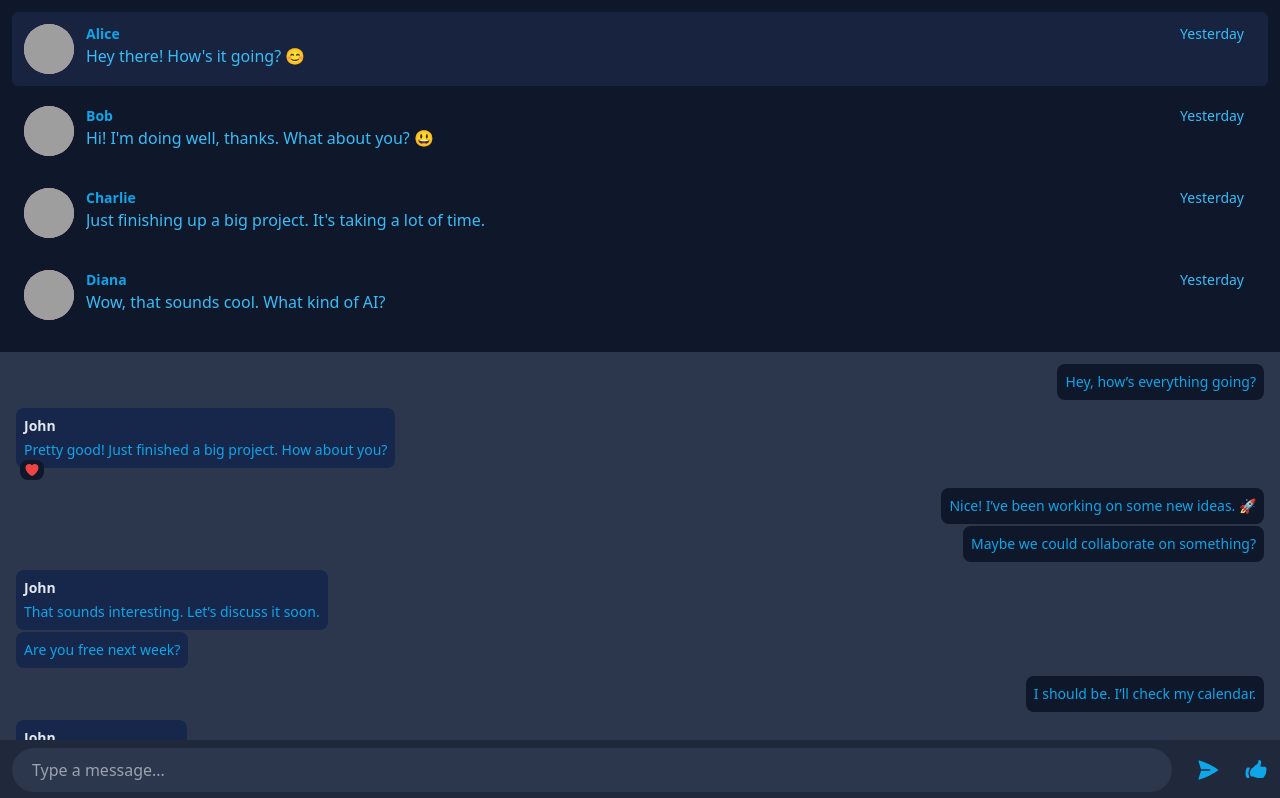
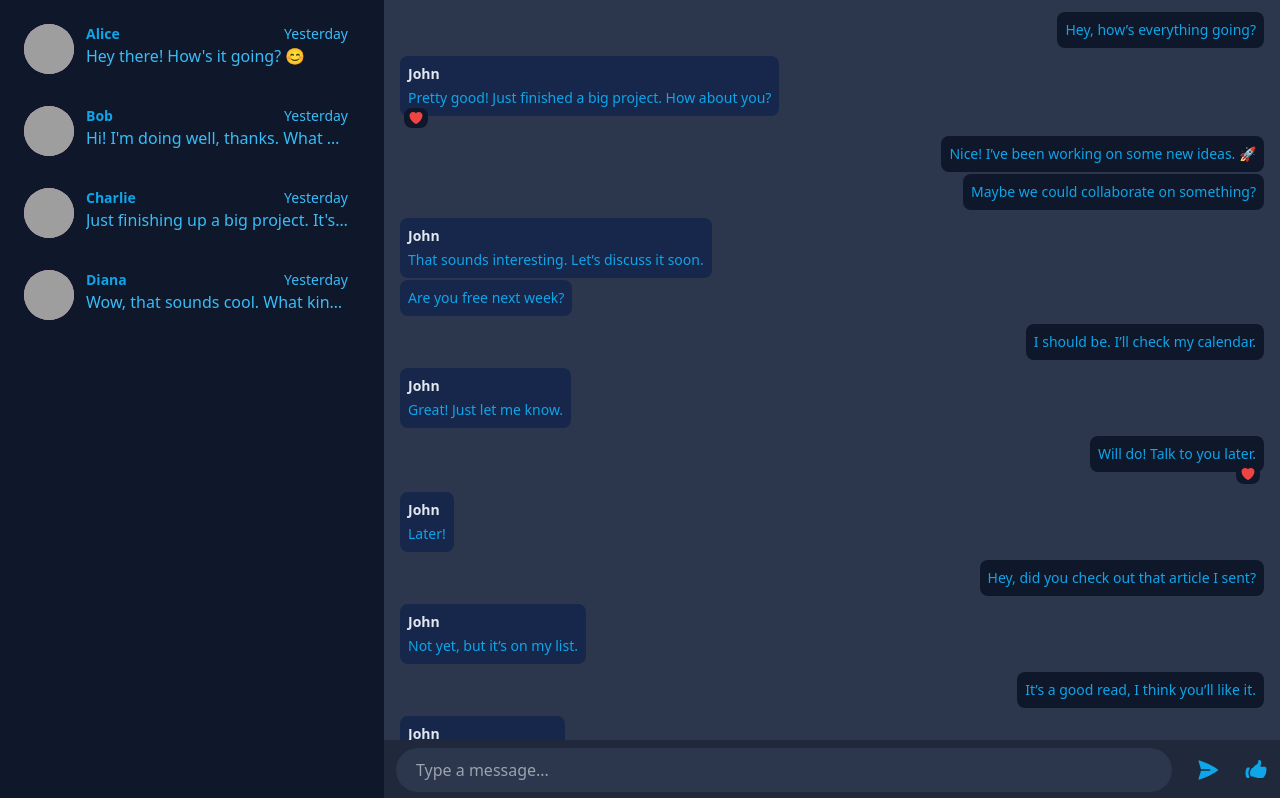
Before and after one commit to NjegosP/chat-app, a React (Create React App) app: page / in a window 1280 px wide. Shown: the top 798 px of the page. Built offline with nearby package versions, Linux system fonts and the light colour scheme; grey boxes are pictures that could not be loaded.

Commit message:
Add conversation context

```diff
--- a/src/Chat.tsx
+++ b/src/Chat.tsx
@@ -1,17 +1,28 @@
-import { createContext, useState } from 'react';
+import { createContext, useEffect, useState } from 'react';
 import { Contacts } from './components/contacts/Contacts';
 import { Conversation } from './components/conversation/Conversation';
+import { contactData, ContactType } from './data/data';
+import { useContacts } from './api/hooks/useContacts';
 
 export const ConversationContext = createContext(null);
 
 const Chat = () => {
-  const [conversationId, setConversationId] = useState(500);
+  const { contacts } = useContacts();
+  const [selectedContact, setSelectedContact] = useState<ContactType>(contactData[0]);
+  const contextValue = { selectedContact, setSelectedContact };
 
-  const contextValue = { conversationId, setConversationId };
+  useEffect(() => {
+    if (contacts && !selectedContact) {
+      setSelectedContact(contacts[0]);
+    }
+  }, [contacts]);
+
   return (
     <ConversationContext.Provider value={contextValue}>
-      <Contacts />
-      <Conversation />
+      <div className="flex flex-row min-h-dvh">
+        <Contacts />
+        <Conversation />
+      </div>
     </ConversationContext.Provider>
   );
 };
```
